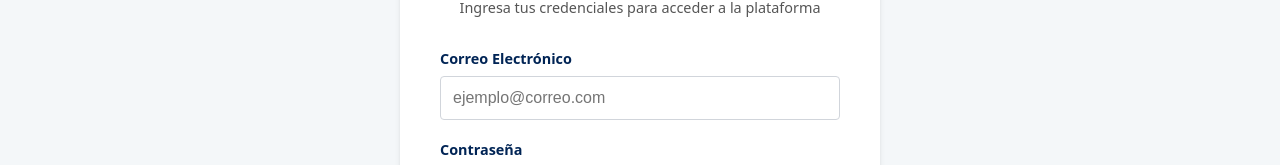
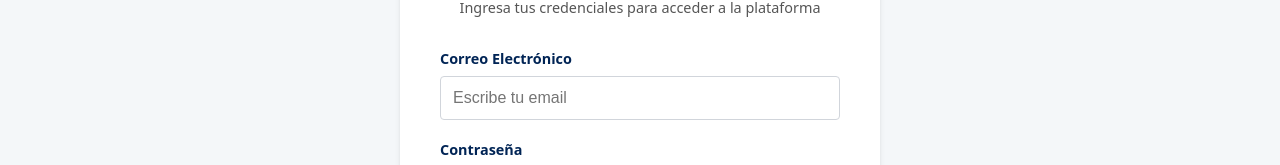
Before and after one commit to ferjoaguilar/students-react-app, a React (Vite) app: page /login in a window 1280 px wide. Shown: the part 294-459 px from the top of the page. Built offline with nearby package versions, Linux system fonts and the light colour scheme; no server answers; a web font is replaced by a local one.

Commit message:
feat: implement user login page with form validation using react-hook-form

```diff
--- a/src/pages/Login/Login.jsx
+++ b/src/pages/Login/Login.jsx
@@ -1,7 +1,18 @@
+import { useForm } from "react-hook-form"
 import Navbar from '../../components/Navbar/Navbar'
 import styles from './Login.module.css'
 
+
 const Login = () => {
+
+
+    // Inicializamos react-hook-form
+    const { register, handleSubmit, reset, formState: { errors, isSubmitting } } = useForm()
+
+    const onSubmit = async (data) => {
+        console.log("Login recibido", data)
+    }
+
     return (
         <>
             <Navbar />
@@ -12,16 +23,30 @@ const Login = () => {
                         <p className={styles.subtitle}>Ingresa tus credenciales para acceder a la plataforma</p>
                     </div>
 
-                    <form className={styles.form}>
+                    <form className={styles.form} onSubmit={handleSubmit(onSubmit)}>
+
                         <div className={styles.inputGroup}>
                             <label htmlFor="email" className={styles.label}>Correo Electrónico</label>
                             <input
-                                type="email"
+                                type="text"
                                 id='email'
-                                className={styles.input}
-                                placeholder="ejemplo@correo.com"
-                                required
+                                className={`${styles.input} ${errors.email ? styles.inputError : ""}`}
+                                placeholder="Escribe tu email"
+                                {...register('email', {
+                                    required: "El email es obligatorio",
+                                    validate: (value) => {
+                                        const domain = value.split('@')[1];
+                                        const allowedDomains = ['gmail.com', 'outlook.es', 'hotmail.com'];
+
+                                        return allowedDomains.includes(domain) || "Solo se aceptan correos de gmail.com, outlook.es o hotmail.com";
+                                    }
+                                })}
                             />
+                            {
+                                errors.email && (
+                                    <span className={styles.errorMessage}>{errors.email.message}</span>
+                                )
+                            }
                         </div>
 
                         <div className={styles.inputGroup}>
@@ -31,7 +56,6 @@ const Login = () => {
                                 id='password'
                                 className={styles.input}
                                 placeholder="••••••••"
-                                required
                             />
                         </div>
 
```
